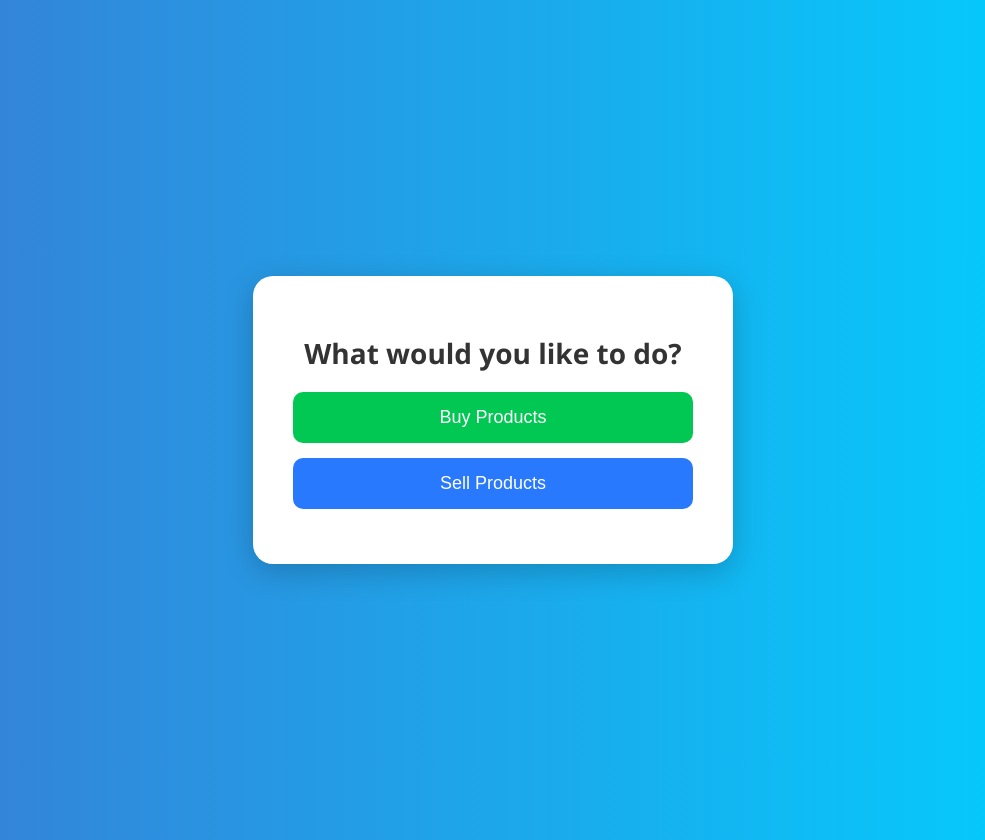
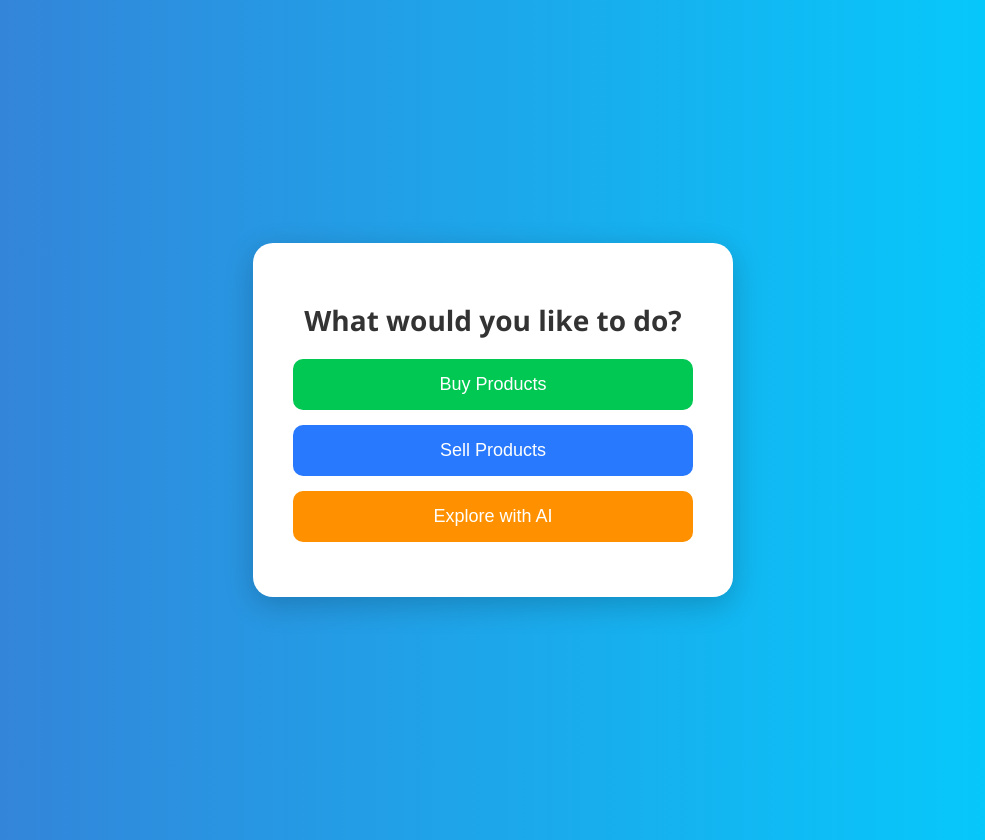
Before and after one commit to Iqura-Alam/Trial-Run, a plain HTML site: page frontend/selectAction.html in a window 1280 px wide. Shown: the whole page, without its empty margins (147-1132 px from the left). Drawn offline with Linux system fonts and the light colour scheme.

Commit message:
Update selectAction.html

```diff
--- a/frontend/selectAction.html
+++ b/frontend/selectAction.html
@@ -59,6 +59,15 @@
     .sell:hover {
       background-color: #1565c0;
     }
+
+    .ai {
+      background-color: #ff9100;
+      color: white;
+    }
+
+    .ai:hover {
+      background-color: #ef6c00;
+    }
   </style>
 </head>
 <body>
@@ -66,6 +75,7 @@
     <h1>What would you like to do?</h1>
     <button class="choice-btn buy" onclick="redirect('explore.html')">Buy Products</button>
     <button class="choice-btn sell" onclick="redirect('dashboard.html')">Sell Products</button>
+    <button class="choice-btn ai" onclick="redirectExternal('http://localhost:3000/chatbot.html')">Explore with AI</button>
   </div>
 
   <script>
@@ -74,6 +84,12 @@
       if (!token) return window.location.href = 'login.html';
       window.location.href = page;
     }
+
+    function redirectExternal(url) {
+      const token = localStorage.getItem('token');
+      if (!token) return window.location.href = 'login.html';
+      window.location.href = url;
+    }
   </script>
 </body>
 </html>
```
